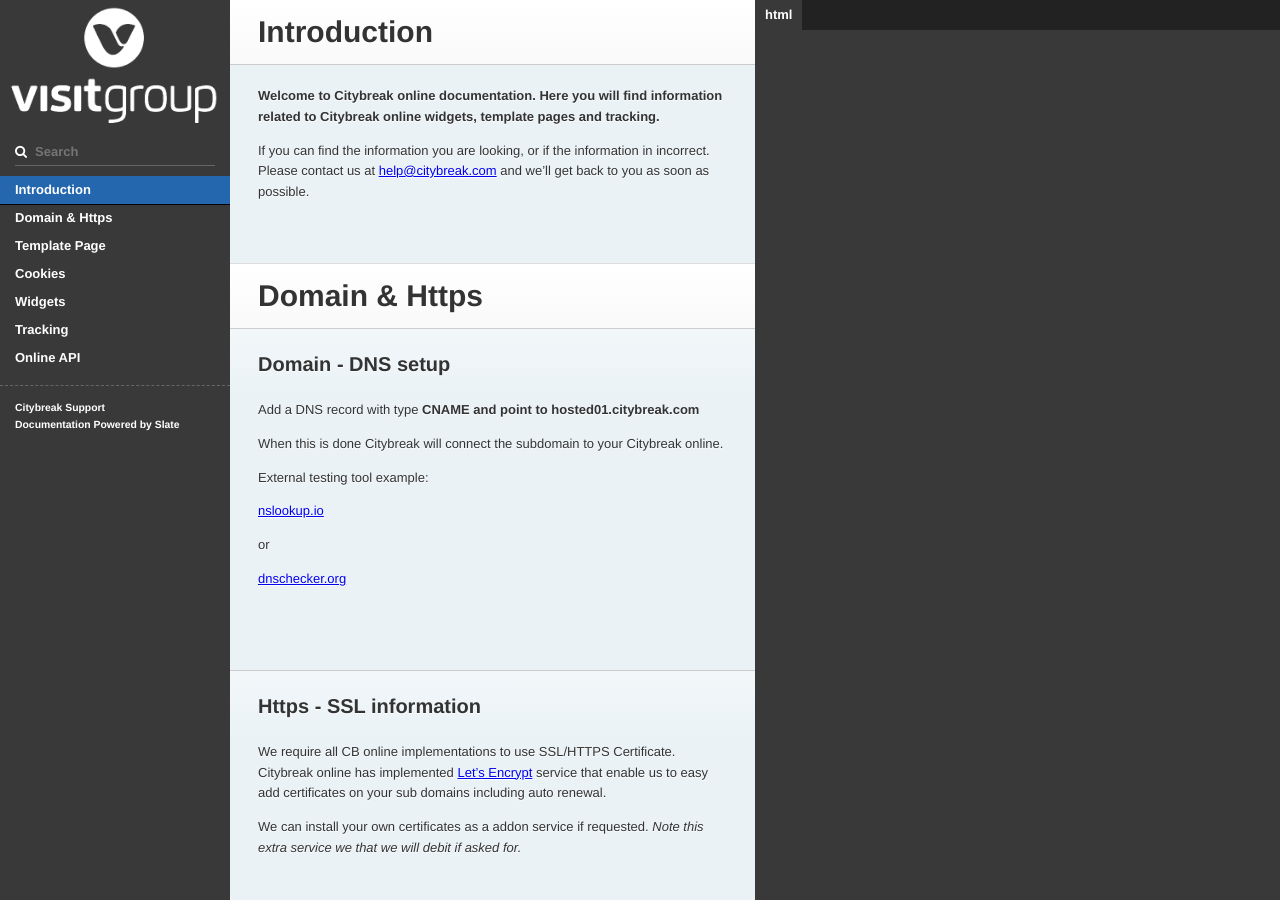
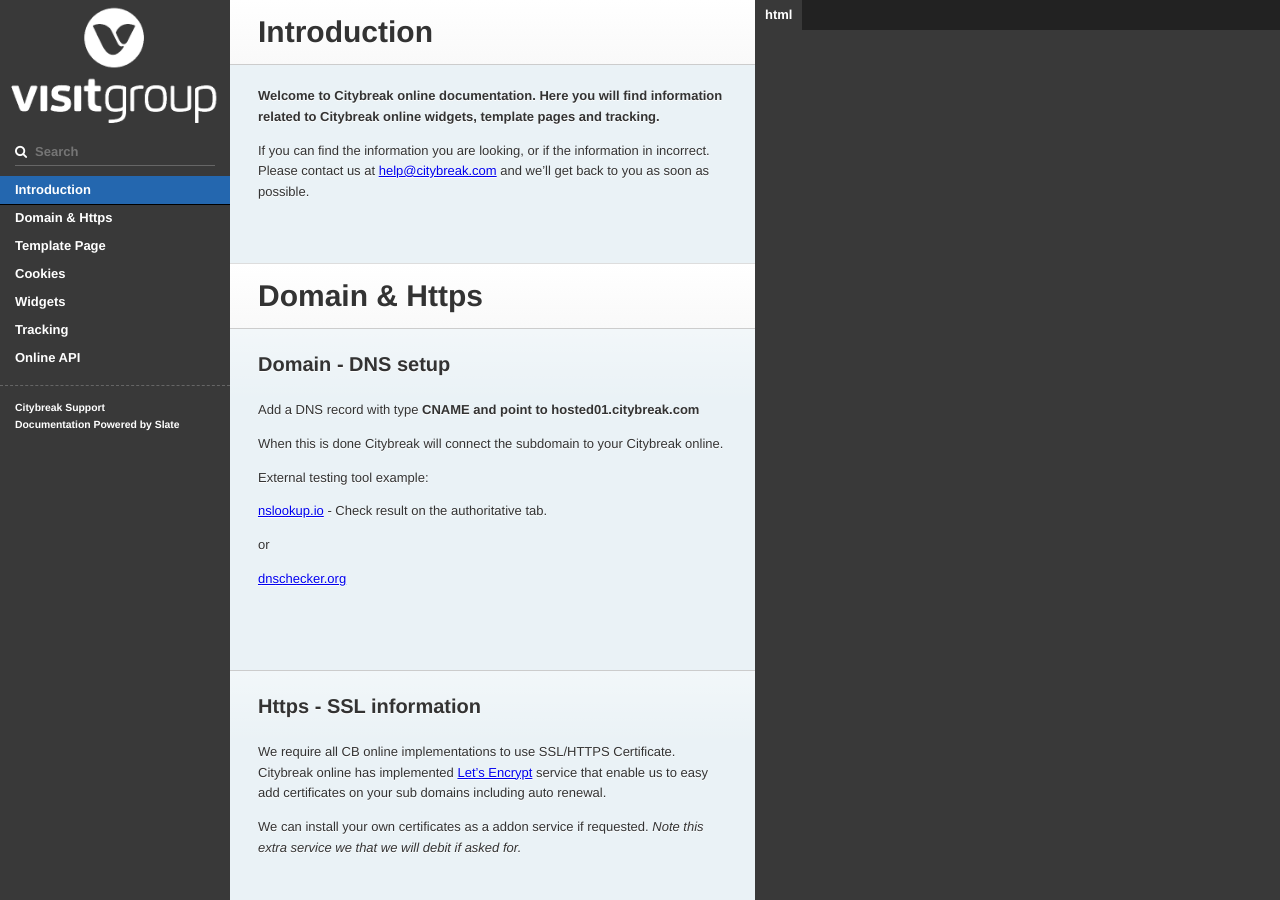
Before and after one commit to visit/citybreak-online-doc, a Jekyll site: the page built from index.md, in a window 1280 px wide and 900 px high. Built offline with Jekyll 4.4.1, drawn with Linux system fonts in a browser that asks for light colours; our own code applies the rules of GitHub Pages for plain Markdown files.

Commit message:
Update https_domain.md

```diff
--- a/_includes/https_domain.md
+++ b/_includes/https_domain.md
@@ -8,7 +8,7 @@ When this is done Citybreak will connect the subdomain to your Citybreak online.
 
 External testing tool example:
 
-[nslookup.io](https://www.nslookup.io/)
+[nslookup.io](https://www.nslookup.io/) - Check result on the authoritative tab.
 
 or
 
```
